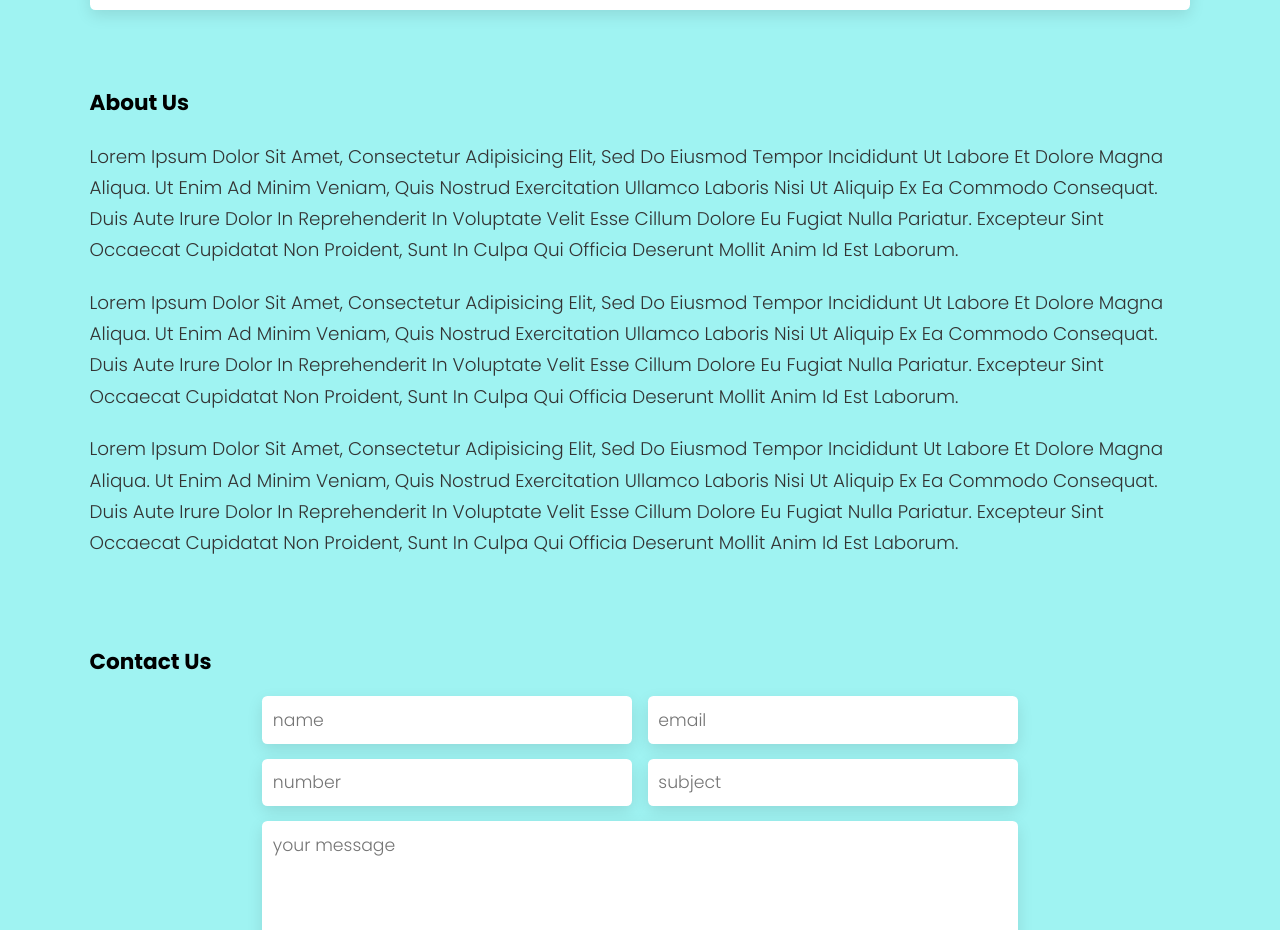
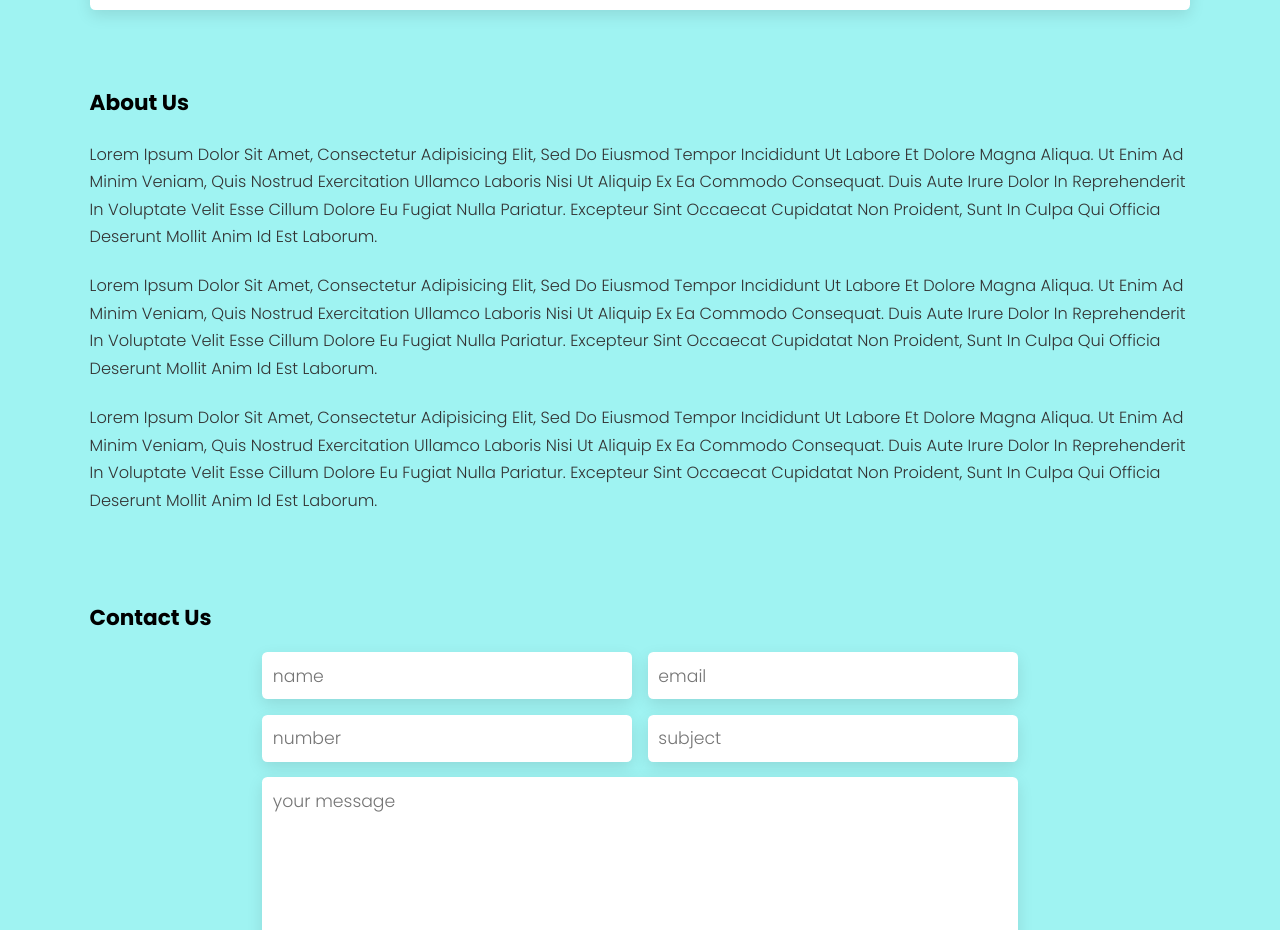
Before and after one commit to ka-media/jetty, a plain HTML site: page index.html in a window 1280 px wide. Shown: the part 960-1890 px from the top of the page. Drawn offline with Linux system fonts and the light colour scheme.

Commit message:
Add files via upload

```diff
--- a/public/css/styles.css
+++ b/public/css/styles.css
@@ -324,7 +324,7 @@ section {
 
 .about .about-detail {
 	color: var(--text-color2);
-	font-size: 1.7rem;
+	font-size: 1.5rem;
 	line-height: 1.7;
 	padding: 1rem 0;
 }
```
